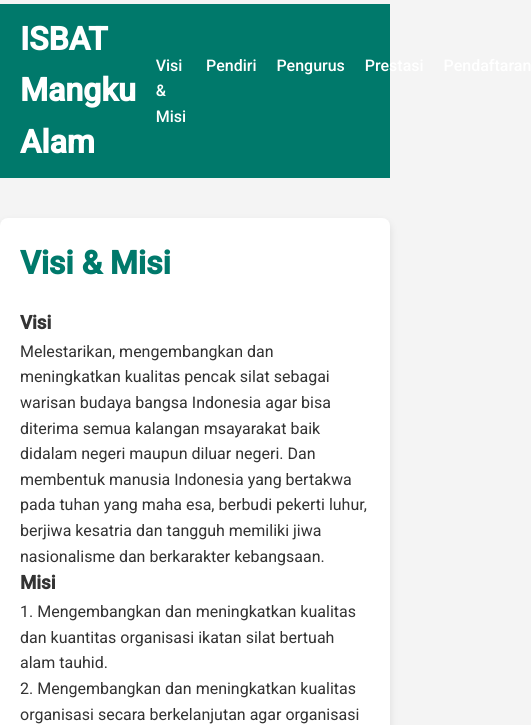
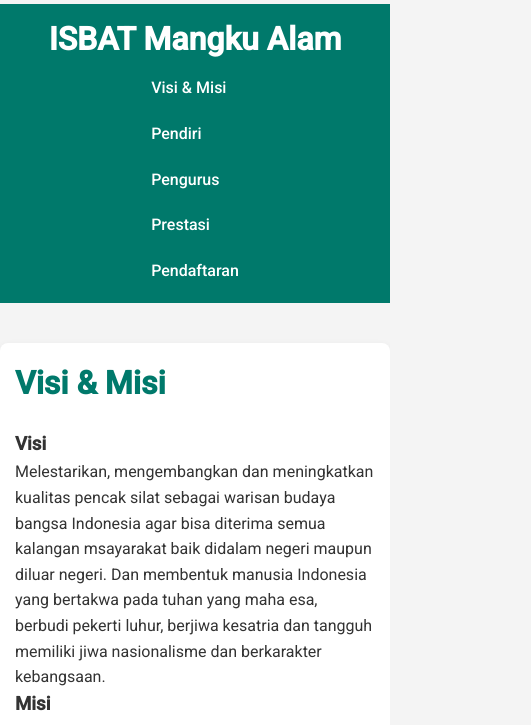
Before and after one commit to Sistana/IMA-2025, a plain HTML site: page index.html in a window 390 px wide. Shown: the part 116-841 px from the top of the page, 531 px wide, since content can reach past the window. Drawn offline with Linux system fonts and the light colour scheme; a script that the page names is missing.

Commit message:
Update style.css

```diff
--- a/style.css
+++ b/style.css
@@ -134,3 +134,22 @@ img {
 img:hover {
     transform: scale(1.1);
 }
+
+@media (max-width: 768px) {
+    header .navbar {
+        flex-direction: column;
+        align-items: center;
+    }
+
+    nav ul {
+        flex-direction: column;
+    }
+
+    nav ul li {
+        margin: 10px 0;
+    }
+
+    section {
+        padding: 15px;
+    }
+}
```
